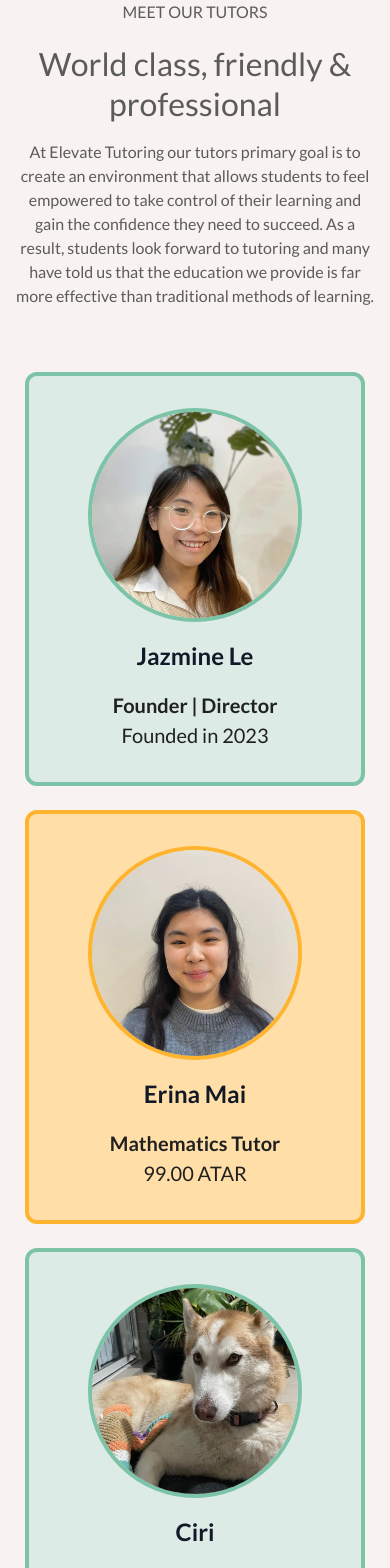
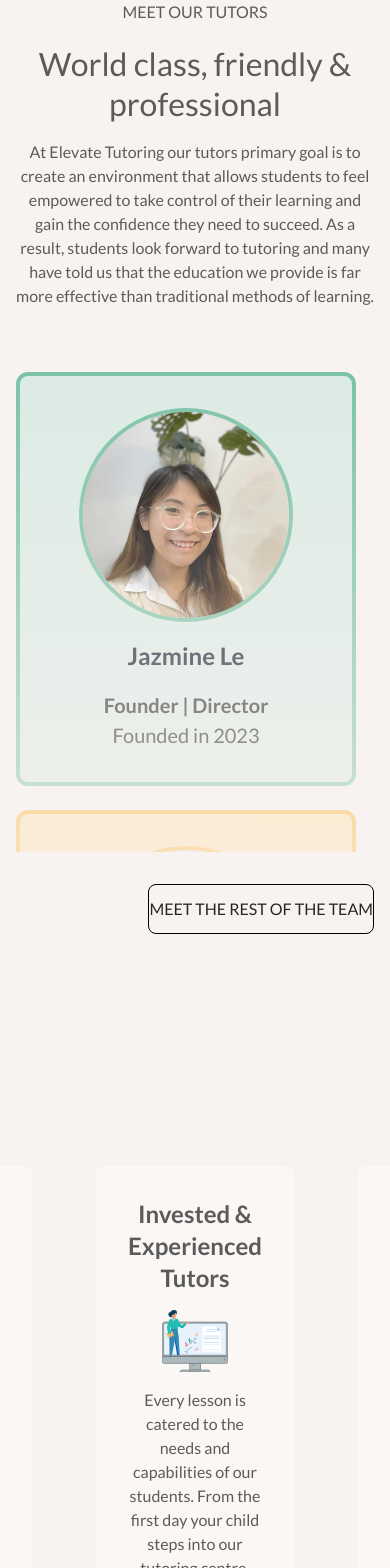
Before and after one commit to xlui11/Elevate, a React (Vite) app: page /Team in a window 390 px wide. Shown: the top 1568 px of the page. Built offline with nearby package versions, Linux system fonts and the light colour scheme; a web font is replaced by a local one.

Commit message:
Working Accordian to toggle meet the team

```diff
--- a/src/components/ProfileCards/ProfileCard.jsx
+++ b/src/components/ProfileCards/ProfileCard.jsx
@@ -3,8 +3,8 @@
 // Data
 import { cardColorPool } from "../../constants";
 
-import {motion} from "framer-motion";
-import {fadeIn} from "../../utils/motion.js";
+import { motion } from "framer-motion";
+import { fadeIn } from "../../utils/motion.js";
 
 const ProfileCard = ({ index, profileImg, name, role, tag }) => {
 	const random = (colorsArr) => {
@@ -13,13 +13,14 @@
 	const colorProfile = random(cardColorPool);
 
 	return (
-		<div
+		<motion.div
+			layout
 			style={{
-				border: `4px solid ${colorProfile.border}`, backgroundColor: colorProfile.background
+				border: `4px solid ${colorProfile.border}`,
+				backgroundColor: colorProfile.background
 			}}
 			className={`border-4  w-[340px] py-8 rounded-xl flex flex-col justify-center items-center gap-[16px]`}
 		>
-
 			<img
 				style={{
 					border: `4px solid ${colorProfile.border}`
@@ -31,9 +32,9 @@
 			<h3 className="text-[24px] font-bold">{name}</h3>
 			<div className="text-[20px] text-[#202020] text-center">
 				<p className="font-semibold">{role}</p>
-				<p >{tag}</p>
+				<p>{tag}</p>
 			</div>
-		</div>
+		</motion.div>
 	);
 };
 
--- a/src/components/ProfileCards/ProfileCardSection.jsx
+++ b/src/components/ProfileCards/ProfileCardSection.jsx
@@ -1,59 +1,65 @@
+import { useState } from "react";
+
 // Libraries
 import PropTypes from "prop-types";
-
 
 // Components
 import ProfileCard from "./ProfileCard";
 import MainButton from "../Reusables/MainButton";
 
-import {motion} from "framer-motion";
-import {textFade} from "../../utils/motion.js";
-import {useState} from "react";
-
+import { AnimatePresence, motion } from "framer-motion";
+import { fadeIn, textFade } from "../../utils/motion.js";
 
 const ProfileCardSection = ({ teamProfiles }) => {
-	const [expanded, setExpanded] = useState(false)
+	const [expanded, setExpanded] = useState(false);
 
+	//
 	return (
-		<section className="flex lg:justify-between justify-center flex-wrap gap-[24px] text-gray-900">
-			{teamProfiles.map((profile, index) => {
-				if(expanded) {
-					return (
+		<motion.section
+			variants={fadeIn("right", "tween", 0, 1)}
+			className="flex justify-between flex-wrap gap-[24px] text-gray-900 relative"
+		>
+			<motion.div
+				className={`w-full h-[700px] top-0 left-0 right-0 bottom-0 bg-/30  bg-gradient-to-t from-[#F8F3F0] ${
+					expanded ? "hidden" : "absolute"
+				}`}
+			/>
+			<motion.div
+				className={`flex justify-between flex-wrap gap-[24px]  ${
+					expanded ? "h-[100%]" : "max-h-[480px] overflow-hidden"
+				}`}
+				transition={{
+					type: "linear",
+					duration: 0.2,
+					ease: "easeInOut"
+				}}
+				layout
+			>
+				{teamProfiles.map((profile, index) => (
 					<ProfileCard
-								key={profile.name}
+						key={index}
 						profileImg={profile.profileImg}
 						name={profile.name}
 						role={profile.role}
 						tag={profile.tag}
 						index={index}
 					/>
-						)
-				} else {
-					if(index < 3) {
-						return (
-							<ProfileCard
-								key={profile.name}
-								profileImg={profile.profileImg}
-								name={profile.name}
-								role={profile.role}
-								tag={profile.tag}
-								index={index}
-							/>
-						)
-					}
-				}
-			})}
+				))}
+			</motion.div>
 
-			<motion.div variants={textFade(2.5)} className="w-full flex flex-col lg:items-end py-[8px]">
-				<button className={`uppercase lg:px-[36px] py-[12px] lg:text-[20px] rounded-lg text-links cursor-pointer border border-black`} onClick={() => setExpanded(!expanded)}>
+			<motion.div
+				variants={textFade(2)}
+				className="w-full flex flex-col items-end py-[8px]"
+			>
+				<button
+					className="uppercase lg:px-[36px] py-[12px] lg:text-[20px] rounded-lg text-links cursor-pointer border border-black z-3 relative"
+					onClick={() => setExpanded(!expanded)}
+				>
 					Meet the rest of the team
 				</button>
-				{/*<MainButton buttonText="Meet the rest of the team" location="/Team"/>*/}
+				{/* <MainButton buttonText="Meet the rest of the team" /> */}
 			</motion.div>
-
-
-
-		</section>
+		</motion.section>
 	);
 };
 
--- a/src/components/Sections/MeetTheTeam.jsx
+++ b/src/components/Sections/MeetTheTeam.jsx
@@ -18,8 +18,7 @@
 				paragraph="At Elevate Tutoring our tutors primary goal is to create an environment that allows students to feel empowered to take control of their learning and gain the confidence they need to succeed. As a result, students look forward to tutoring and many have told us that the education we provide is far more effective than traditional methods of learning."
 			/>
 			<ProfileCards teamProfiles={TeamProfiles} />
-			<WhyElevateBanner/>
-
+			{/* <WhyElevateBanner/> */}
 		</section>
 	);
 };
```
Lines whose indentation alone changed are shown as unchanged.
